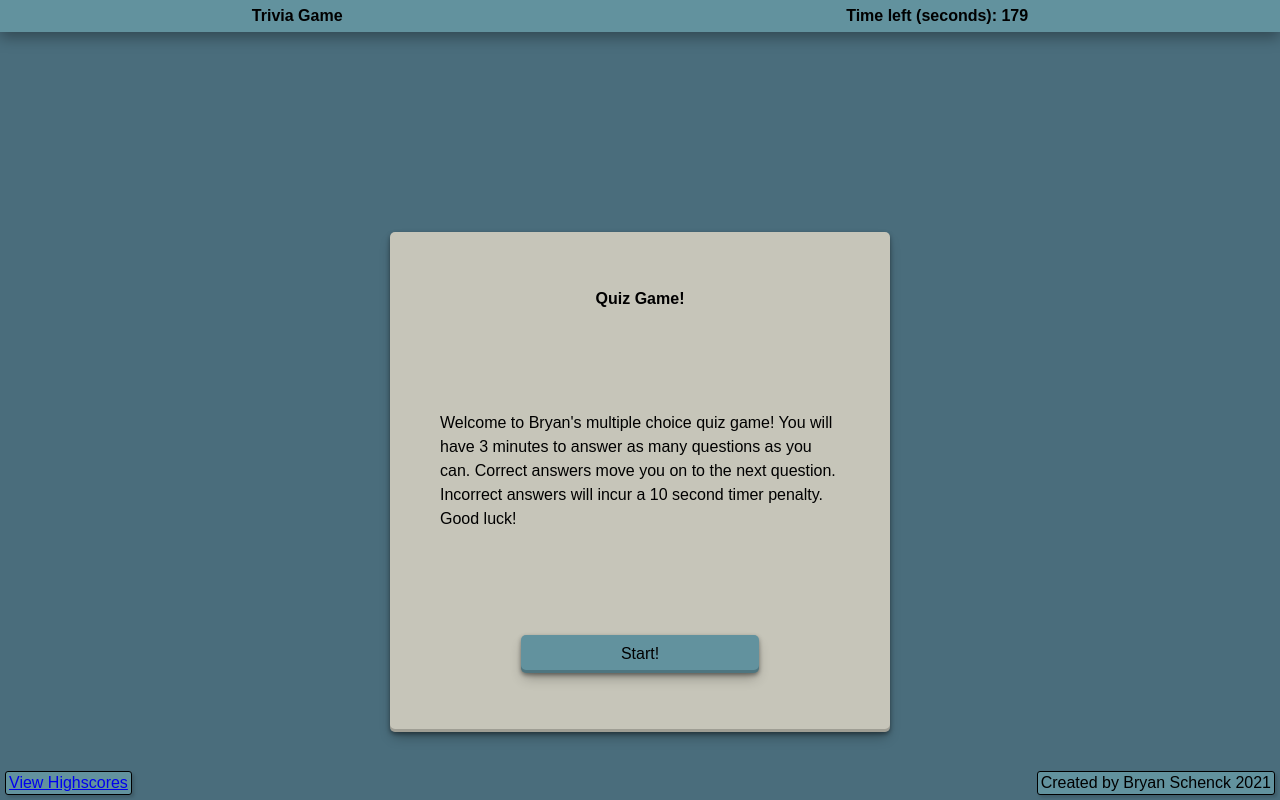
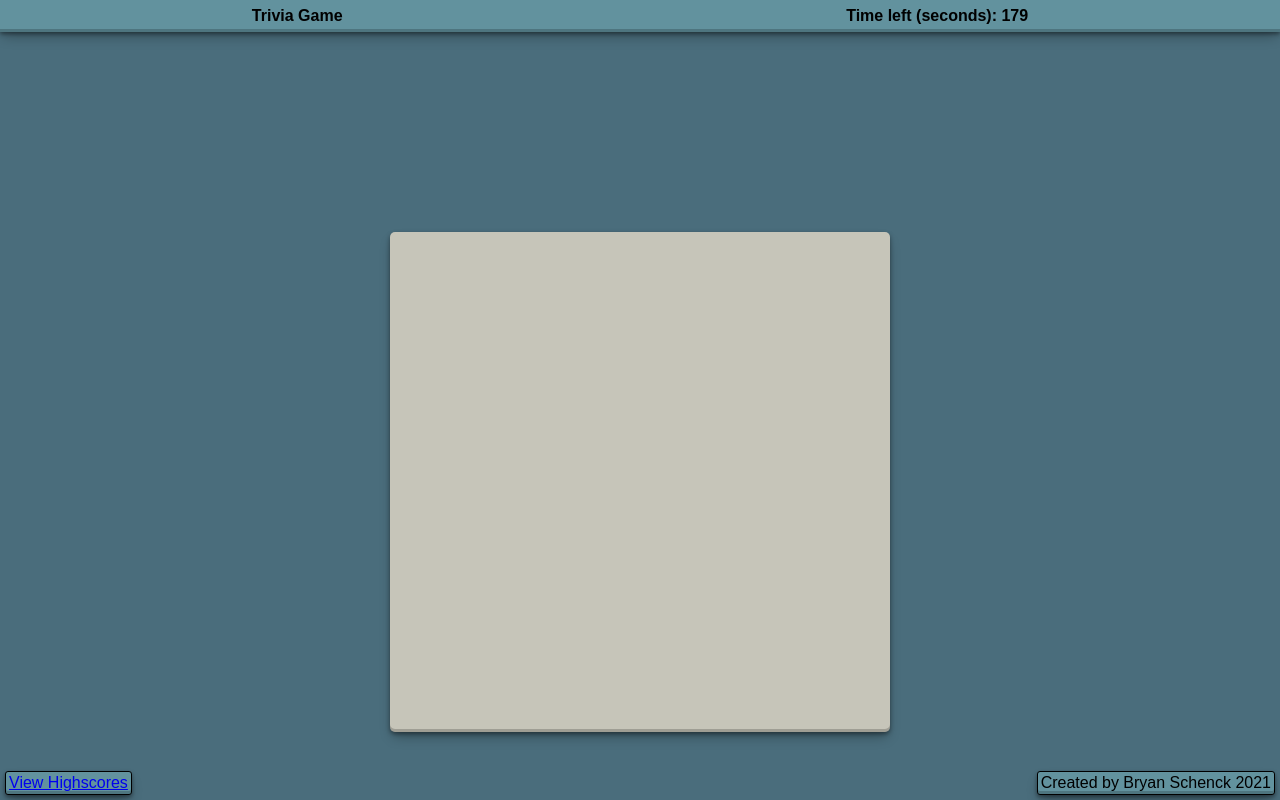
Before and after one commit to brysgithub/multi-choice-game-hw4, a plain HTML site: page index.html in a window 1280 px wide. Both pictures are taken after a click on the button "Start!". Drawn offline with Linux system fonts and the light colour scheme.

Commit message:
start button starts time and clears text successfully

```diff
--- a/assets/js/script.js
+++ b/assets/js/script.js
@@ -1,35 +1,69 @@
 // target needed elements
 var startButtonEl = document.getElementById("start-btn");
 var timerEl = document.getElementById("timer")
-var questionBtn1El = document.getElementById("questionBtn1");
-var questionBtn2El = document.getElementById("questionBtn2");
-var questionBtn3El = document.getElementById("questionBtn3");
-var questionBtn4El = document.getElementById("questionBtn4");
+var questionHeading = document.getElementById("game-header");
+var questionText = document.getElementById("game-text");
+// var questionBtn1El = document.getElementById("questionBtn1");
+// var questionBtn2El = document.getElementById("questionBtn2");
+// var questionBtn3El = document.getElementById("questionBtn3");
+// var questionBtn4El = document.getElementById("questionBtn4");
+var questionBtn;
+var selectedQuestion;
 
 var timeLeft;
 
-var questionArray = {
-    question: "Question",
+// var highScores = [];
+
+var questionArray = [{
+    question: "Question1",
         multipleChoiceOptions: [
             "wrong1",
             "wrong2",
             "right",
             "wrong3",
         ],
-        correct: "alert",
-}
+        correct: "right",
+},
+{
+    question: "Question2",
+        multipleChoiceOptions: [
+            "wrong1",
+            "wrong2",
+            "right",
+            "wrong3",
+        ],
+        correct: "right",
+},
+{
+    question: "Question3",
+        multipleChoiceOptions: [
+            "wrong1",
+            "wrong2",
+            "right",
+            "wrong3",
+        ],
+        correct: "right",
+    }
+];
 
 // event listeners
 startButtonEl.addEventListener("click", startGame);
 
-// functions of funcionality
+// build out listeners for question buttons
+
+// V functions of funcionality V
+
+// start button starting all tthe things
 function startGame () {
-    console.log("Game start!")
-    startTimer()
-    displayFirstQuestion()
+    console.log("Game start!");
+    startButtonEl.style.display = "none";
+    questionHeading.innerHTML = "";
+    questionText.innerHTML = "";
+    startTimer();
+    displayQuestion();
 };
 
-// starts timer
+// starts timer. crazy right?
 function startTimer () {
     console.log("Timer start!")
 
@@ -43,19 +77,35 @@ function startTimer () {
         timeLeft--;
     } else {
         timerEl.textContent = '';
-    // Use `clearInterval()` to stop the timer
+
     clearInterval(timeInterval);
-    // Call the `displayMessage()` function
     endGame();
         }
     }, 1000);
+};
+
+// call for loop to display question
+function displayQuestion () {
+    console.log("Display question!")
+
+    selectQuestion(questionArray);
+    // questionBtn.innerHTML = [0];
 
 };
 
-function displayFirstQuestion () {
-    console.log("First question!")
+// make for loop to sequentially select questions
+function selectQuestion (array) {
+    // var selectedQuestion;
+    for (let i = 0; i < array.length; i++) {
+        selectedQuestion = array[i];
+
+    } return selectedQuestion;
 };
 
-function endGame () {};
+function endGame () {
+    if (timeLeft === 0) {
+
+    }
+};
 
 // nameOfContainer.innertHTML = ""; to empty a string
--- a/assets/style/style.css
+++ b/assets/style/style.css
@@ -14,7 +14,7 @@ header {
     align-items: center;
     justify-content: space-around;
     height: 2rem;
-    box-shadow: rgba(0, 0, 0, 0.35) 0px 5px 15px;
+    box-shadow: rgba(0, 0, 0, 0.4) 0px 2px 4px, rgba(0, 0, 0, 0.3) 0px 7px 13px -3px, rgba(0, 0, 0, 0.2) 0px -3px 0px inset;
 }
 
 #attribution {
@@ -26,7 +26,7 @@ header {
     margin: 5px;
     border: solid black 1px;
     border-radius: 3px;
-    box-shadow: rgba(0, 0, 0, 0.15) 2.4px 2.4px 3.2px;
+    box-shadow: rgba(0, 0, 0, 0.4) 0px 2px 4px, rgba(0, 0, 0, 0.3) 0px 7px 13px -3px, rgba(0, 0, 0, 0.2) 0px -3px 0px inset;
 }
 
 #score-link {
@@ -38,7 +38,7 @@ header {
     margin: 5px;
     border: solid black 1px;
     border-radius: 3px;
-    box-shadow: rgba(0, 0, 0, 0.15) 2.4px 2.4px 3.2px;
+    box-shadow: rgba(0, 0, 0, 0.4) 0px 2px 4px, rgba(0, 0, 0, 0.3) 0px 7px 13px -3px, rgba(0, 0, 0, 0.2) 0px -3px 0px inset;
 }
 
 .background {
@@ -50,7 +50,7 @@ header {
      font-weight: bold;
 }
 
-.game-box {
+#game-box {
     background-color: var(--tertiary-color);
     display: flex;
     flex-direction: column;
@@ -64,11 +64,11 @@ header {
     box-shadow: rgba(0, 0, 0, 0.4) 0px 2px 4px, rgba(0, 0, 0, 0.3) 0px 7px 13px -3px, rgba(0, 0, 0, 0.2) 0px -3px 0px inset;
 }
 
-.game-header {
+#game-header {
     margin: 15px;
 }
 
-.game-text {
+#game-text {
     width: 80%;
     line-height: 1.5;
 }
@@ -84,6 +84,21 @@ header {
     box-shadow: rgba(0, 0, 0, 0.4) 0px 2px 4px, rgba(0, 0, 0, 0.3) 0px 7px 13px -3px, rgba(0, 0, 0, 0.2) 0px -3px 0px inset;
 }
 
-.start-btn:hover {
+#start-btn:hover {
     background-color: var(--secondary-color);
 }
+
+.question-btn {
+    width: fit-content;
+    margin: 15px;
+    padding: 10px 15px;
+    background-color: var(--primary-color);
+    text-decoration: none;
+    border-radius: 5px;
+    border: none;
+    box-shadow: rgba(0, 0, 0, 0.4) 0px 2px 4px, rgba(0, 0, 0, 0.3) 0px 7px 13px -3px, rgba(0, 0, 0, 0.2) 0px -3px 0px inset;
+}
+
+.question-btn:hover {
+    background-color: var(--secondary-color);
+}
--- a/index.html
+++ b/index.html
@@ -15,9 +15,9 @@
     </header>
 
     <main>
-        <section class="game-box">
-            <h2 class="game-header">Quiz Game!</h2>
-            <p class="game-text">Welcome to Bryan's multiple choice quiz game! You will have 3 minutes to answer as many questions as you can. Correct answers move you on to the next question. Incorrect answers will incur a 10 second timer penalty. Good luck! </p>
+        <section id="game-box">
+            <h2 id="game-header">Quiz Game!</h2>
+            <p id="game-text">Welcome to Bryan's multiple choice quiz game! You will have 3 minutes to answer as many questions as you can. Correct answers move you on to the next question. Incorrect answers will incur a 10 second timer penalty. Good luck! </p>
             <button type="button" id="start-btn">Start!</button>
         </section>
     </main>
```
